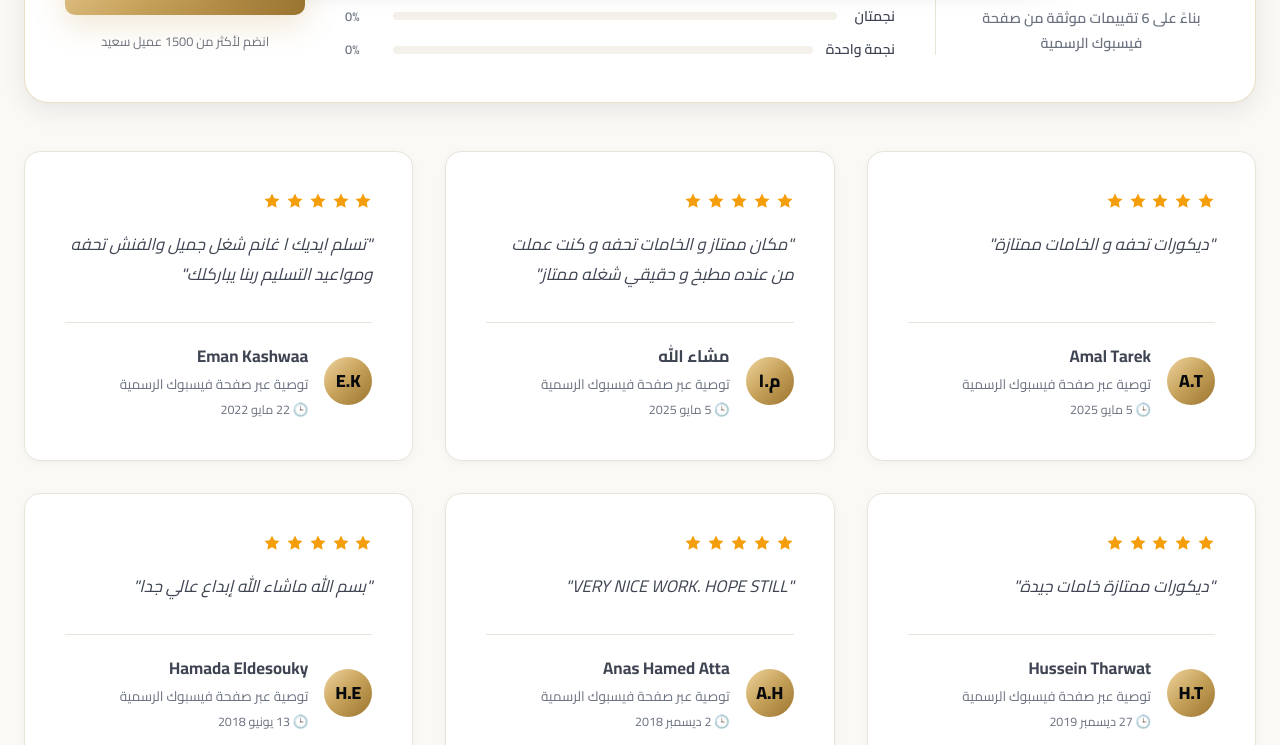
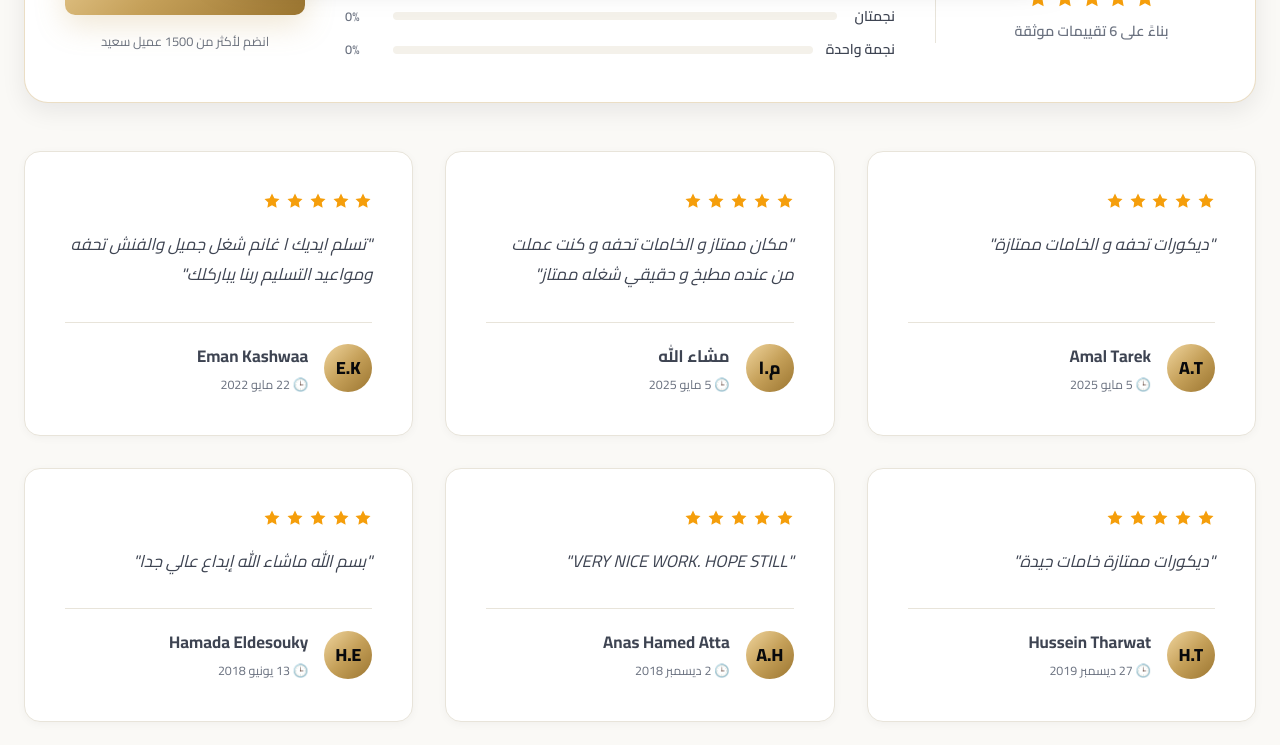
Before and after one commit to ghanemfurnture-del/ghanem-furniture-site, a plain HTML site: page testimonials.html in a window 1280 px wide. Shown: the part 823-1568 px from the top of the page. Drawn offline with nearby package versions, Linux system fonts and the light colour scheme; a web font is replaced by a local one.

Commit message:
fix(testimonials): remove role from default reviews and make role field optional without default fallback

```diff
--- a/js/testimonials.js
+++ b/js/testimonials.js
@@ -51,15 +51,11 @@
     }
   };
 
-  // Authentic verified reviews from the official Facebook page
+  // Authentic verified reviews
   const DEFAULT_REVIEWS = [
     {
       id: 'rev-fb-1',
       name: 'Amal Tarek',
-      role: {
-        ar: 'توصية عبر صفحة فيسبوك الرسمية',
-        en: 'Recommendation via official Facebook page'
-      },
       rating: 5,
       date: {
         ar: '5 مايو 2025',
@@ -73,10 +69,6 @@
     {
       id: 'rev-fb-2',
       name: 'مشاء الله',
-      role: {
-        ar: 'توصية عبر صفحة فيسبوك الرسمية',
-        en: 'Recommendation via official Facebook page'
-      },
       rating: 5,
       date: {
         ar: '5 مايو 2025',
@@ -90,10 +82,6 @@
     {
       id: 'rev-fb-3',
       name: 'Eman Kashwaa',
-      role: {
-        ar: 'توصية عبر صفحة فيسبوك الرسمية',
-        en: 'Recommendation via official Facebook page'
-      },
       rating: 5,
       date: {
         ar: '22 مايو 2022',
@@ -107,10 +95,6 @@
     {
       id: 'rev-fb-4',
       name: 'Hussein Tharwat',
-      role: {
-        ar: 'توصية عبر صفحة فيسبوك الرسمية',
-        en: 'Recommendation via official Facebook page'
-      },
       rating: 5,
       date: {
         ar: '27 ديسمبر 2019',
@@ -124,10 +108,6 @@
     {
       id: 'rev-fb-5',
       name: 'Anas Hamed Atta',
-      role: {
-        ar: 'توصية عبر صفحة فيسبوك الرسمية',
-        en: 'Recommendation via official Facebook page'
-      },
       rating: 5,
       date: {
         ar: '2 ديسمبر 2018',
@@ -141,10 +121,6 @@
     {
       id: 'rev-fb-6',
       name: 'Hamada Eldesouky',
-      role: {
-        ar: 'توصية عبر صفحة فيسبوك الرسمية',
-        en: 'Recommendation via official Facebook page'
-      },
       rating: 5,
       date: {
         ar: '13 يونيو 2018',
@@ -187,8 +163,7 @@
     card.id = rev.id;
 
     const badgeText = lang === 'en' ? 'Recent Review ✨' : 'تقييم حديث ✨';
-    const defaultRole = lang === 'en' ? 'Verified Ghanem Furniture Client' : 'عميل معتمد لدى Ghanem Furniture';
-    const roleText = getLocalized(rev.role, lang) || defaultRole;
+    const roleText = getLocalized(rev.role, lang).trim();
     const quoteText = getLocalized(rev.quote, lang);
     const dateText = getLocalized(rev.date, lang);
 
@@ -202,7 +177,7 @@
         <div class="testimonial-avatar">${getInitials(rev.name)}</div>
         <div style="flex: 1;">
           <div class="testimonial-name">${escapeHtml(rev.name)}</div>
-          <div class="testimonial-role">${escapeHtml(roleText)}</div>
+          ${roleText ? `<div class="testimonial-role">${escapeHtml(roleText)}</div>` : ''}
           ${dateText ? `<div class="testimonial-date">🕒 ${escapeHtml(dateText)}</div>` : ''}
         </div>
       </div>
@@ -241,8 +216,8 @@
     const countEl = document.getElementById('reviewsTotalCount');
     if (countEl) {
       countEl.textContent = lang === 'en'
-        ? `Based on ${totalCount} verified reviews from official Facebook page`
-        : `بناءً على ${totalCount} تقييمات موثقة من صفحة فيسبوك الرسمية`;
+        ? `Based on ${totalCount} verified reviews`
+        : `بناءً على ${totalCount} تقييمات موثقة`;
     }
   }
 
@@ -380,11 +355,10 @@
           return;
         }
 
-        const defaultRole = lang === 'en' ? 'Ghanem Furniture Client' : 'عميل Ghanem Furniture';
         const newReview = {
           id: 'rev-user-' + Date.now(),
           name: name,
-          role: role || defaultRole,
+          role: role,
           rating: currentRating,
           date: lang === 'en' ? 'Just now (New review)' : 'الآن (تقييم جديد)',
           quote: quote
--- a/lang/ar.json
+++ b/lang/ar.json
@@ -153,11 +153,11 @@
     "testimonials_title": "ماذا يقول عملاؤنا عن تجربة Ghanem Furniture",
     "testimonials_desc": "أكثر من 30 عاماً من المصداقية والالتزام جعلت عملاءنا شركاء نجاح دائمين في مختلف محافظات مصر.",
     "review1_quote": "ديكورات تحفه و الخامات ممتازة",
-    "review1_role": "توصية عبر فيسبوك (5 مايو 2025)",
+    "review1_role": "5 مايو 2025",
     "review2_quote": "مكان ممتاز و الخامات تحفه و كنت عملت من عنده مطبخ و حقيقي شغله ممتاز",
-    "review2_role": "توصية عبر فيسبوك (5 مايو 2025)",
+    "review2_role": "5 مايو 2025",
     "review3_quote": "تسلم ايديك ا غانم شغل جميل والفنش تحفه ومواعيد التسليم ربنا يباركلك",
-    "review3_role": "توصية عبر فيسبوك (22 مايو 2022)",
+    "review3_role": "22 مايو 2022",
     "testimonials_readall": "قراءة جميع آراء وتقييمات العملاء",
     "cta_tag": "ابدأ مشروعك معنا اليوم",
     "cta_title": "جاهز لتحويل رؤيتك إلى واقع ملموس وفاخر؟",
@@ -252,7 +252,7 @@
     "badge_contractor": "مقاول مشاريع",
     "alert_success_title": "تم نشر تقييمك بنجاح! ✨",
     "alert_success_desc": "شكراً لمشاركتك تجربتك مع Ghanem Furniture، رأيك شهادة نعتز بها دائماً.",
-    "score_count": "بناءً على 6 تقييمات موثقة من صفحة فيسبوك الرسمية",
+    "score_count": "بناءً على 6 تقييمات موثقة",
     "stars_5": "5 نجوم",
     "stars_4": "4 نجوم",
     "stars_3": "3 نجوم",
--- a/testimonials.html
+++ b/testimonials.html
@@ -403,7 +403,7 @@ src="https://www.facebook.com/tr?id=38373061858975722&ev=PageView&noscript=1"
             <svg viewBox="0 0 24 24"><polygon points="12 2 15.09 8.26 22 9.27 17 14.14 18.18 21.02 12 17.77 5.82 21.02 7 14.14 2 9.27 8.91 8.26 12 2"></polygon></svg>
             <svg viewBox="0 0 24 24"><polygon points="12 2 15.09 8.26 22 9.27 17 14.14 18.18 21.02 12 17.77 5.82 21.02 7 14.14 2 9.27 8.91 8.26 12 2"></polygon></svg>
           </div>
-          <div class="reviews-score-text" id="reviewsTotalCount" data-i18n="testimonials.score_count">بناءً على 6 تقييمات موثقة من صفحة فيسبوك الرسمية</div>
+          <div class="reviews-score-text" id="reviewsTotalCount" data-i18n="testimonials.score_count">بناءً على 6 تقييمات موثقة</div>
         </div>
 
         <div class="reviews-breakdown">
```
Also changed, not shown: index.html (+3 -3 lines), lang/en.json (+4 -4 lines).
